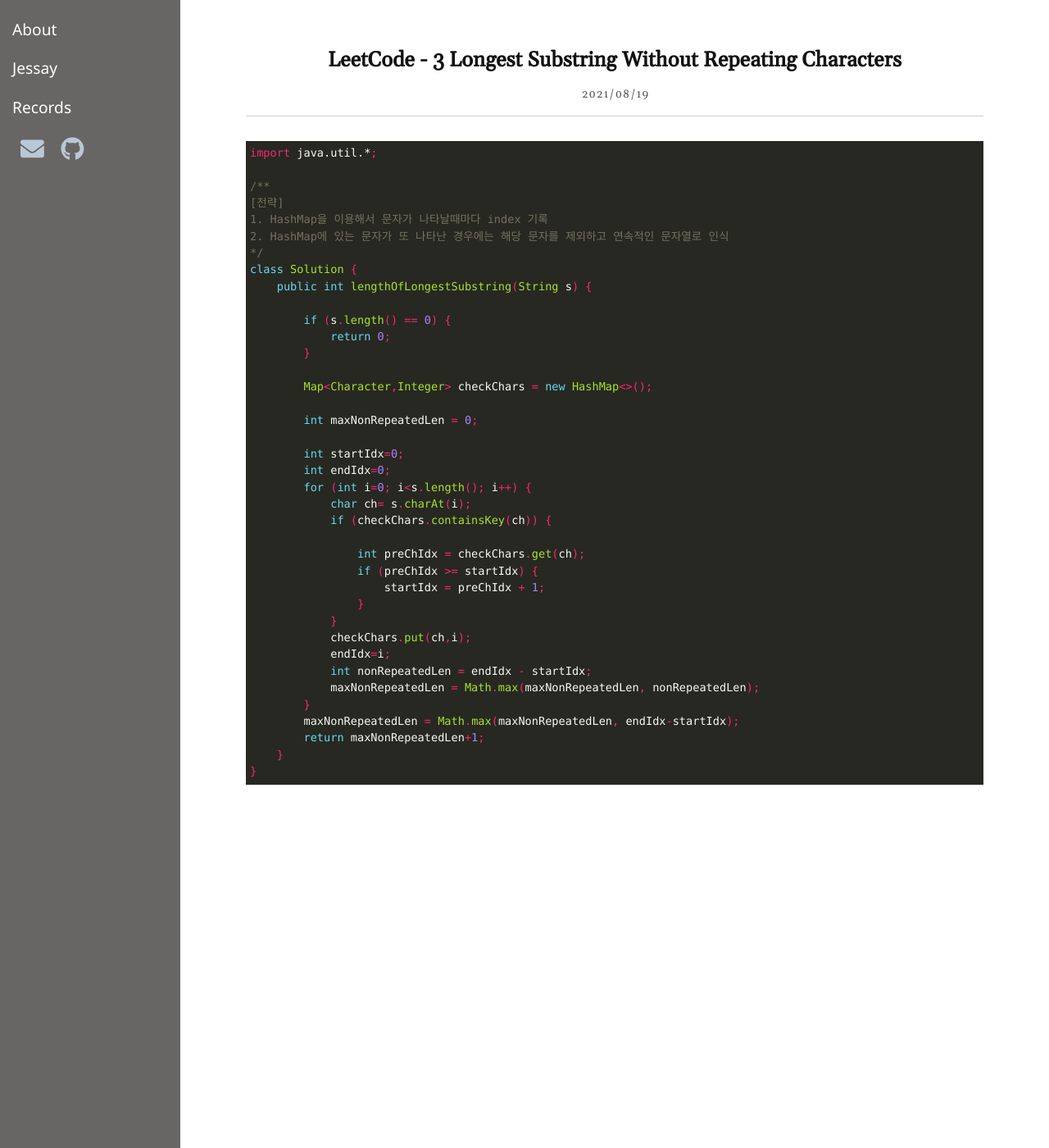
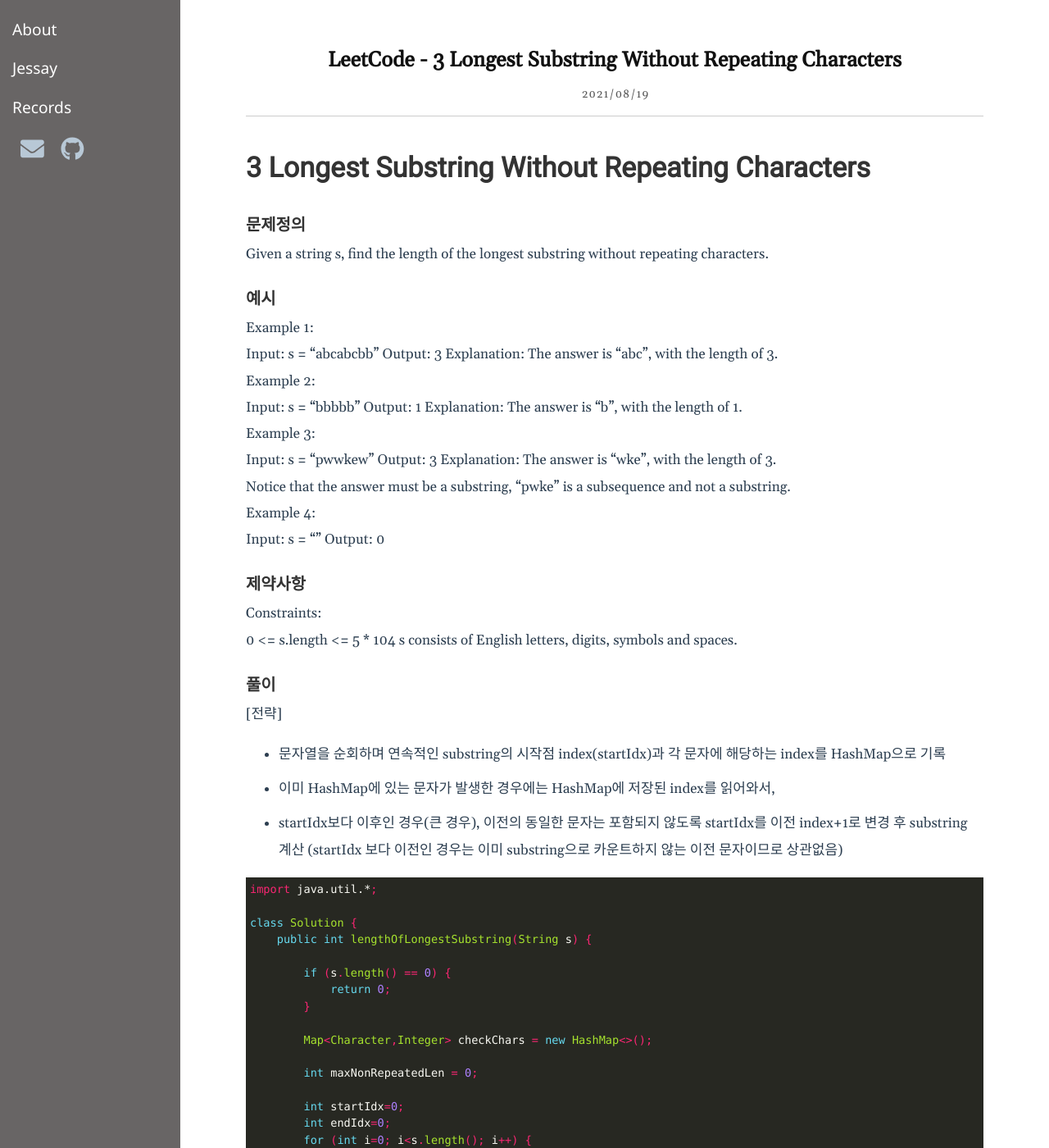
Before and after one commit to jerry92k/jerry92k.github.io, a Jekyll site: the page built from _posts/leetcode/2021-08-19-[medium] 3 Longest Substring Without Repeating Characters.md, in a window 1280 px wide and 1400 px high. Shown: the whole window at 82% size. Built offline with Jekyll 4.4.1, drawn with Linux system fonts in a browser that asks for light colours; nearby versions of some CDN libraries; comment, search, counter and statistics services are not loaded.

Commit message:
medium 3, 1395, 1048

````diff
--- a/_posts/leetcode/2021-08-19-[medium] 3 Longest Substring Without Repeating Characters.md
+++ b/_posts/leetcode/2021-08-19-[medium] 3 Longest Substring Without Repeating Characters.md
@@ -5,14 +5,53 @@
 categories: leetcode
 ---
 
+# 3 Longest Substring Without Repeating Characters
+
+### 문제정의
+Given a string s, find the length of the longest substring without repeating characters.
+
+### 예시
+Example 1:
+
+Input: s = "abcabcbb"
+Output: 3
+Explanation: The answer is "abc", with the length of 3.
+
+Example 2:
+
+Input: s = "bbbbb"
+Output: 1
+Explanation: The answer is "b", with the length of 1.
+
+Example 3:
+
+Input: s = "pwwkew"
+Output: 3
+Explanation: The answer is "wke", with the length of 3.
+
+Notice that the answer must be a substring, "pwke" is a subsequence and not a substring.
+
+Example 4:
+
+Input: s = ""
+Output: 0
+
+### 제약사항
+Constraints:
+
+0 <= s.length <= 5 * 104
+s consists of English letters, digits, symbols and spaces.
+
+### 풀이
+[전략]
+- 문자열을 순회하며 연속적인 substring의 시작점 index(startIdx)과 각 문자에 해당하는 index를 HashMap으로 기록
+- 이미 HashMap에 있는 문자가 발생한 경우에는 HashMap에 저장된 index를 읽어와서,
+- startIdx보다 이후인 경우(큰 경우), 이전의 동일한 문자는 포함되지 않도록 startIdx를 이전 index+1로 변경 후 substring 계산
+  (startIdx 보다 이전인 경우는 이미 substring으로 카운트하지 않는 이전 문자이므로 상관없음)
+
 ```java
 import java.util.*;
 
-/**
-[전략]
-1. HashMap을 이용해서 문자가 나타날때마다 index 기록
-2. HashMap에 있는 문자가 또 나타난 경우에는 해당 문자를 제외하고 연속적인 문자열로 인식
-*/
 class Solution {
     public int lengthOfLongestSubstring(String s) {
 
````
Also changed, not shown: _posts/leetcode/2021-07-17-[medium] 1048 Longest String Chain.md (+34 -20 lines), _posts/leetcode/2021-07-17-[medium] 1395 Count Number Of Teams.md (+44 -11 lines).
